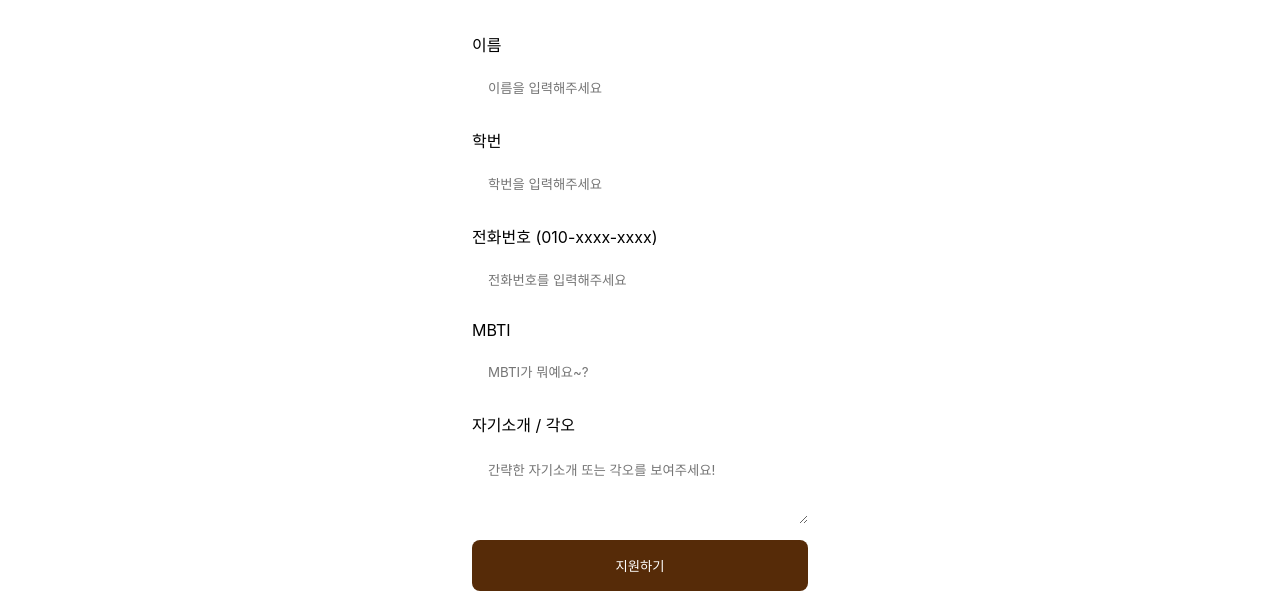
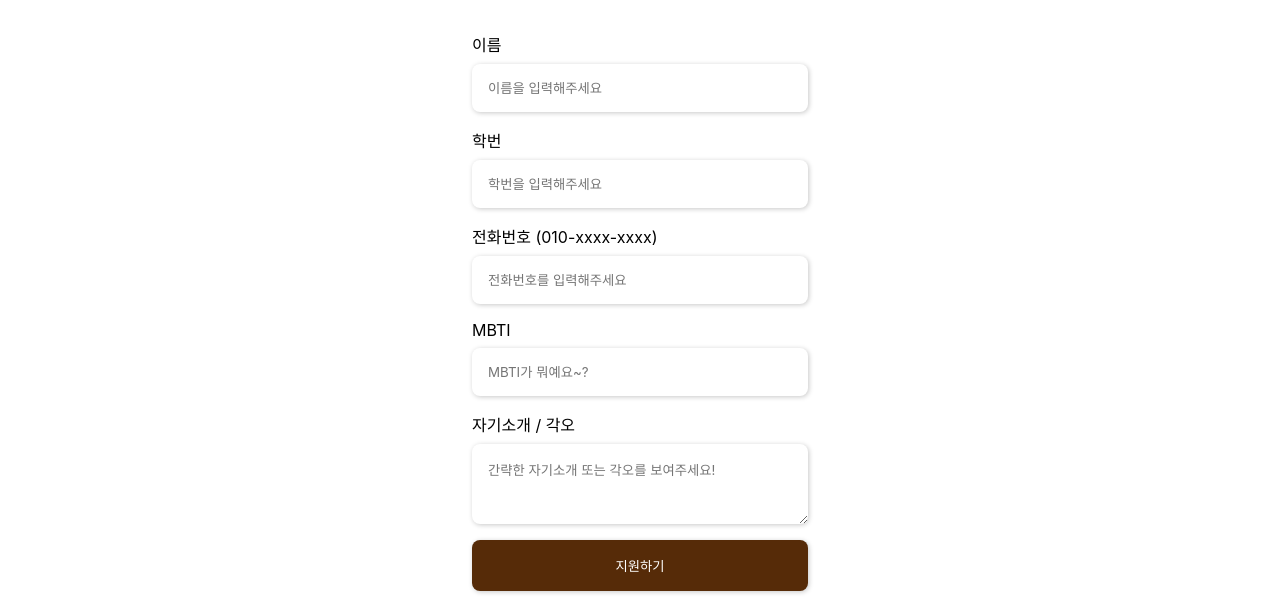
Before and after one commit to wnsah814/olburzip, a Next.js app: page /apply in a window 1280 px wide. Shown: the part 202-800 px from the top of the page. Built offline with nearby package versions, Linux system fonts and the light colour scheme; no server answers; the database is empty; a web font is replaced by a local one.

Commit message:
chore: change color in apply page

```diff
--- a/src/styles/Apply.module.css
+++ b/src/styles/Apply.module.css
@@ -23,7 +23,7 @@
     padding: 1rem;
     margin: 0.5rem 0 1rem 0;
     border: none;
-    box-shadow: 1px 1px 5px var(--color-bright-gray);
+    box-shadow: 1px 1px 5px var(--color-gray);
     border-radius: 0.5rem;
     outline: none;
     transition: all 0.5s cubic-bezier(0.075, 0.82, 0.165, 1);
```
